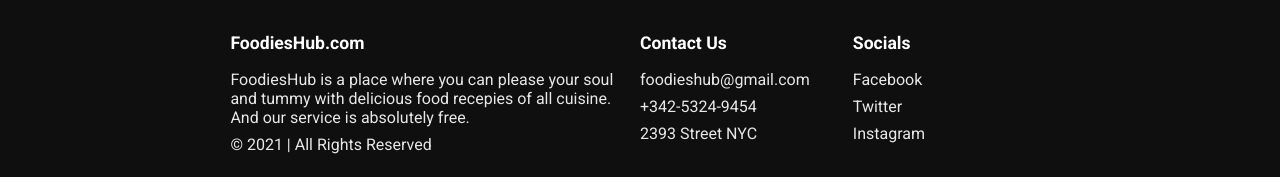
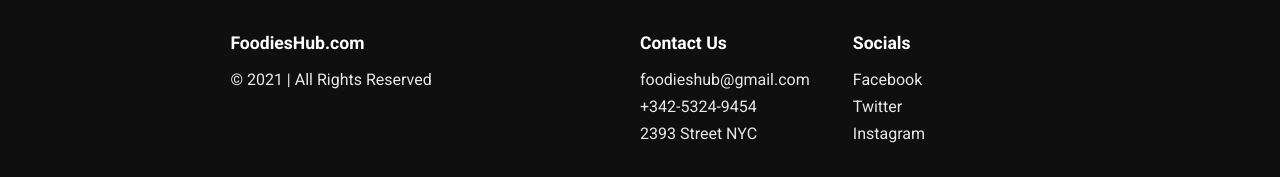
Before and after one commit to Masum-Arifin/FoodiesHub, a React (Create React App) app: page / in a window 1280 px wide. Shown: the part 1633-1810 px from the top of the page. Built offline with nearby package versions, Linux system fonts and the light colour scheme.

Commit message:
new code

```diff
--- a/src/components/Footer.js
+++ b/src/components/Footer.js
@@ -3,7 +3,7 @@ export default function Footer(){
         <div className="footer container">
             <div className="footer-section">
                 <p className="title">FoodiesHub.com</p>
-                <p>FoodiesHub is a place where you can please your soul and tummy with delicious food recepies of all cuisine. And our service is absolutely free.</p>
+                {/* <p>FoodiesHub is a place where you can please your soul and tummy with delicious food recepies of all cuisine. And our service is absolutely free.</p> */}
                 <p>&copy; 2021 | All Rights Reserved</p>
             </div>
             <div className="footer-section">
```
